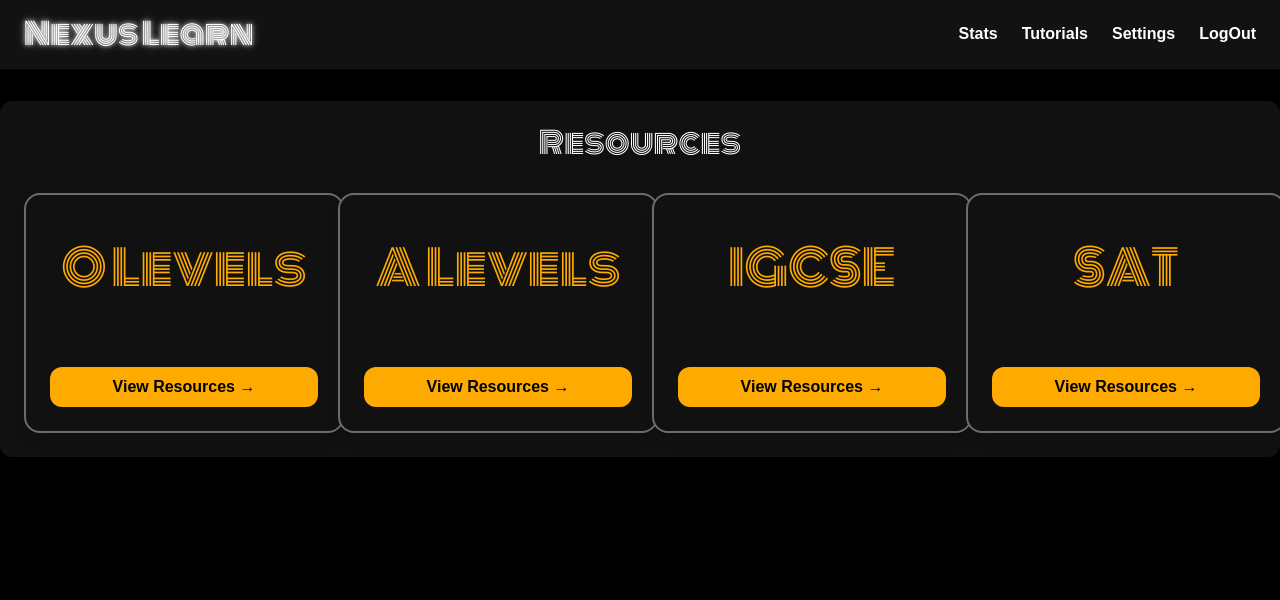
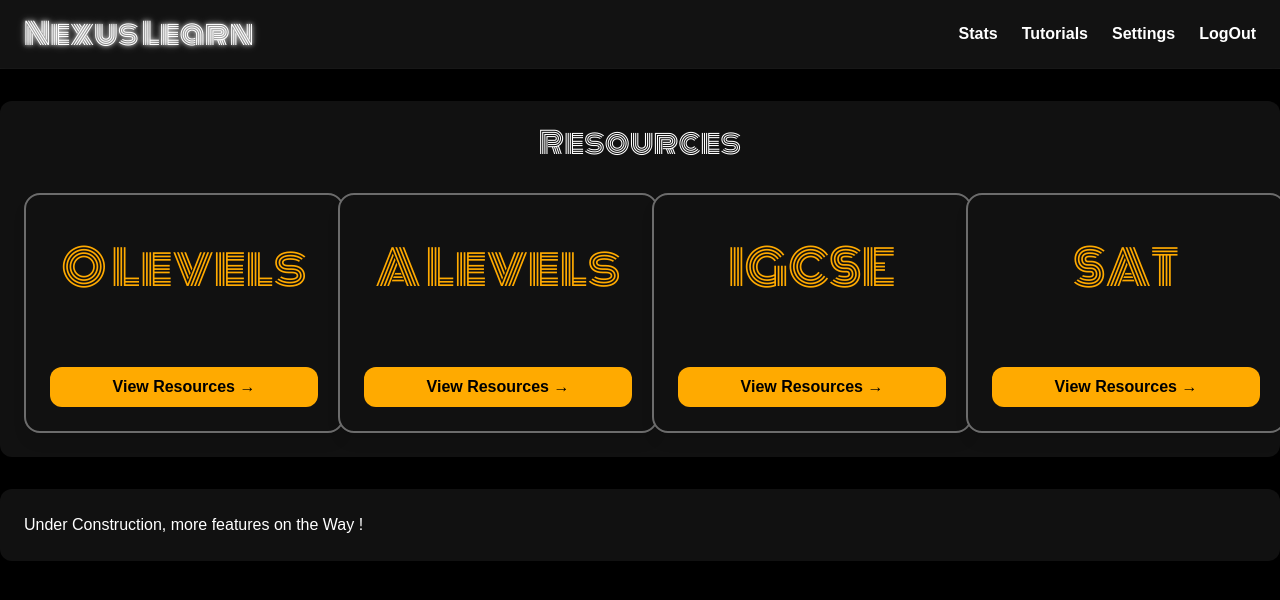
Before and after one commit to ARTariqDev/Nexus-Learn, a Next.js app: page /home in a window 1280 px wide. Shown: the top 600 px of the page. Built offline with nearby package versions, Linux system fonts and the light colour scheme; sample sign-in values are in the browser's storage.

Commit message:
added a small message

```diff
--- a/src/app/home/page.js
+++ b/src/app/home/page.js
@@ -52,6 +52,10 @@ export default function HomePage() {
           </div>
         </div>
       </section>
+
+      <section className="p-6 max-w-[95rem] mx-auto bg-[#111111] rounded-xl mt-8">
+        <h1>Under Construction, more features on the Way !</h1>
+      </section>
     </div>
   )
 }
```
